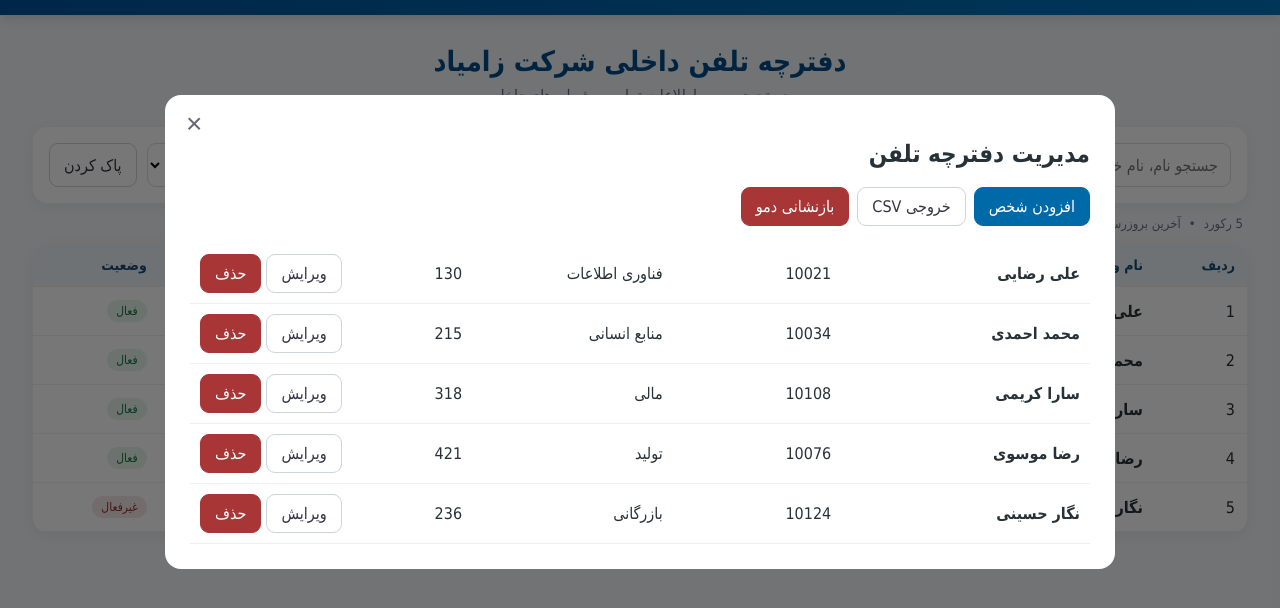
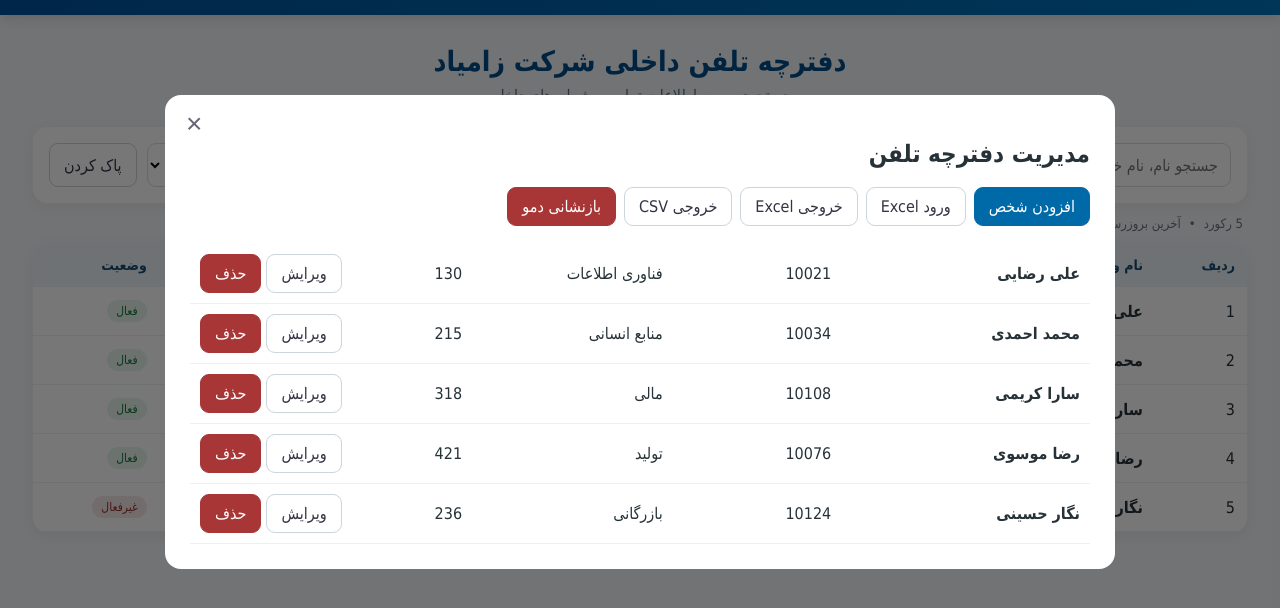
Before and after one commit to mohammadiomid62-byte/zamyad-phonebook, a plain HTML site: page index.html in a window 1280 px wide. Both pictures are taken after a click on the button "مدیریت". Shown: the part 68-676 px from the top of the page. Drawn offline with Linux system fonts and the light colour scheme.

Commit message:
Add Excel management controls

```diff
--- a/index.html
+++ b/index.html
@@ -60,7 +60,7 @@
     <h2>مدیریت دفترچه تلفن</h2>
     <div class="admin-actions">
       <button id="addBtn" class="btn btn-primary">افزودن شخص</button>
-      <button id="exportBtn" class="btn">خروجی CSV</button>
+      <button id="importExcelBtn" class="btn">ورود Excel</button><button id="exportExcelBtn" class="btn">خروجی Excel</button><button id="exportBtn" class="btn">خروجی CSV</button><input id="excelFile" type="file" accept=".xlsx,.xls,.csv" hidden>
       <button id="resetBtn" class="btn btn-danger">بازنشانی دمو</button>
     </div>
     <div id="adminList"></div>
```
